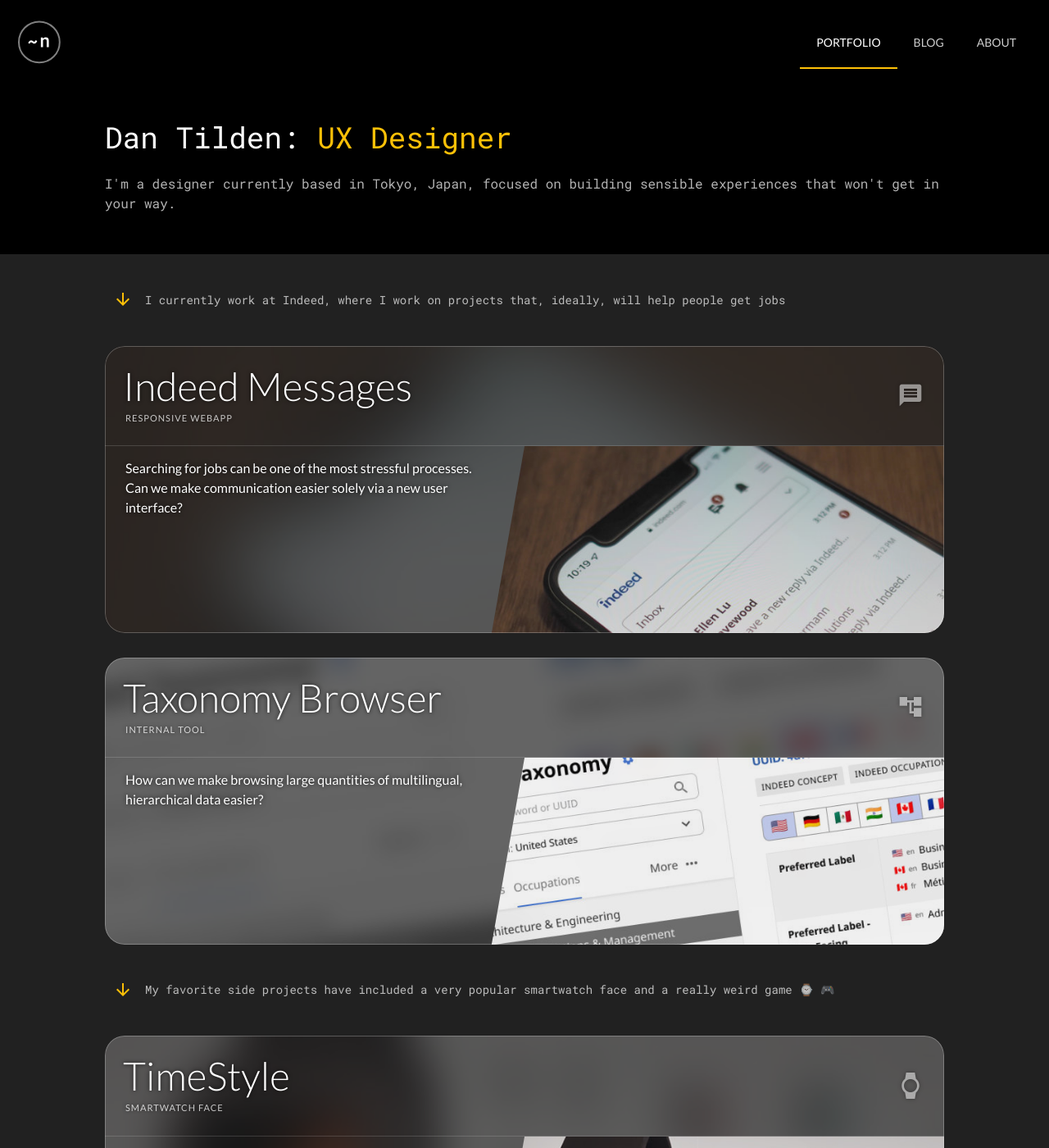
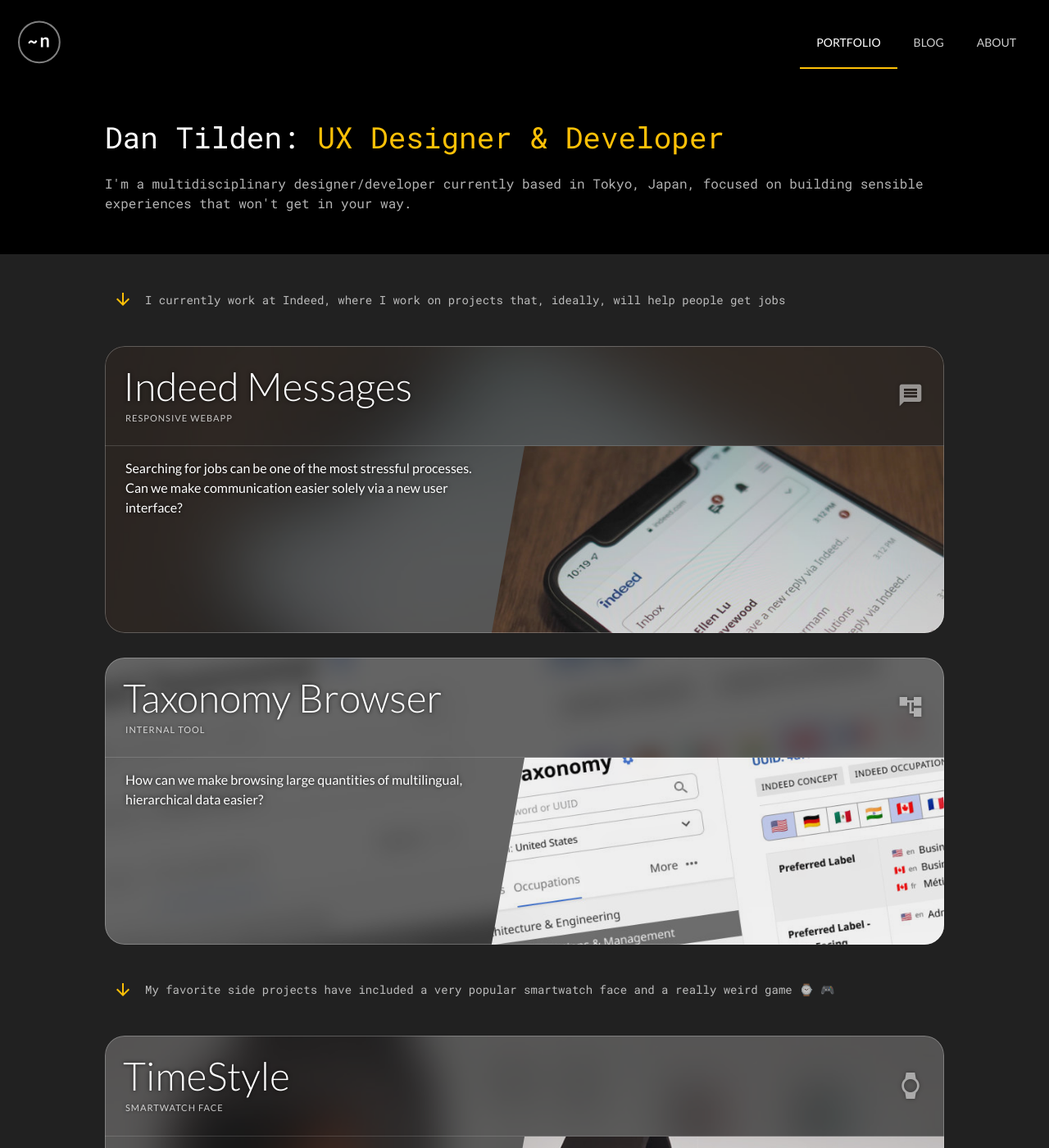
Before and after one commit to tilden/tilden.github.io, a Jekyll site: the page built from index.html, in a window 1280 px wide and 1400 px high. Shown: the whole window at 82% size. Built offline with Jekyll 4.4.1, drawn with Linux system fonts in a browser that asks for light colours; some web fonts are replaced.

Commit message:
minor landing page copy update

```diff
--- a/css/style.scss
+++ b/css/style.scss
@@ -110,7 +110,6 @@
 }
 
 .nav.landing-page {
-  background: rgb(53, 53, 125);
   margin-bottom: 0;
 
   .subtitle {
--- a/index.html
+++ b/index.html
@@ -3,13 +3,12 @@
 section: portfolio
 is_top_level: true
 is_landing_page: true
-browser_title: "Dan Tilden: UX Designer"
-title: "Dan Tilden: <span>UX Designer</span>"
+browser_title: "Dan Tilden: Portfolio"
+title: "Dan Tilden: <span>UX Designer &amp; Developer</span>"
 #subtitle: "Ideally, you will not remember anything I design"
-subsubtitle: "I'm a designer currently based in Tokyo, Japan, focused on building sensible experiences that won't get in
-your way."
-top_bar_color: "#000000"
-top_bar_color2: "#000000"
+subsubtitle: "I'm a multidisciplinary designer/developer currently based in Tokyo, Japan, focused on building sensible
+experiences
+that won't get in your way."
 ---
 
 
```
Also changed, not shown: about.md (+1 -1 lines).
